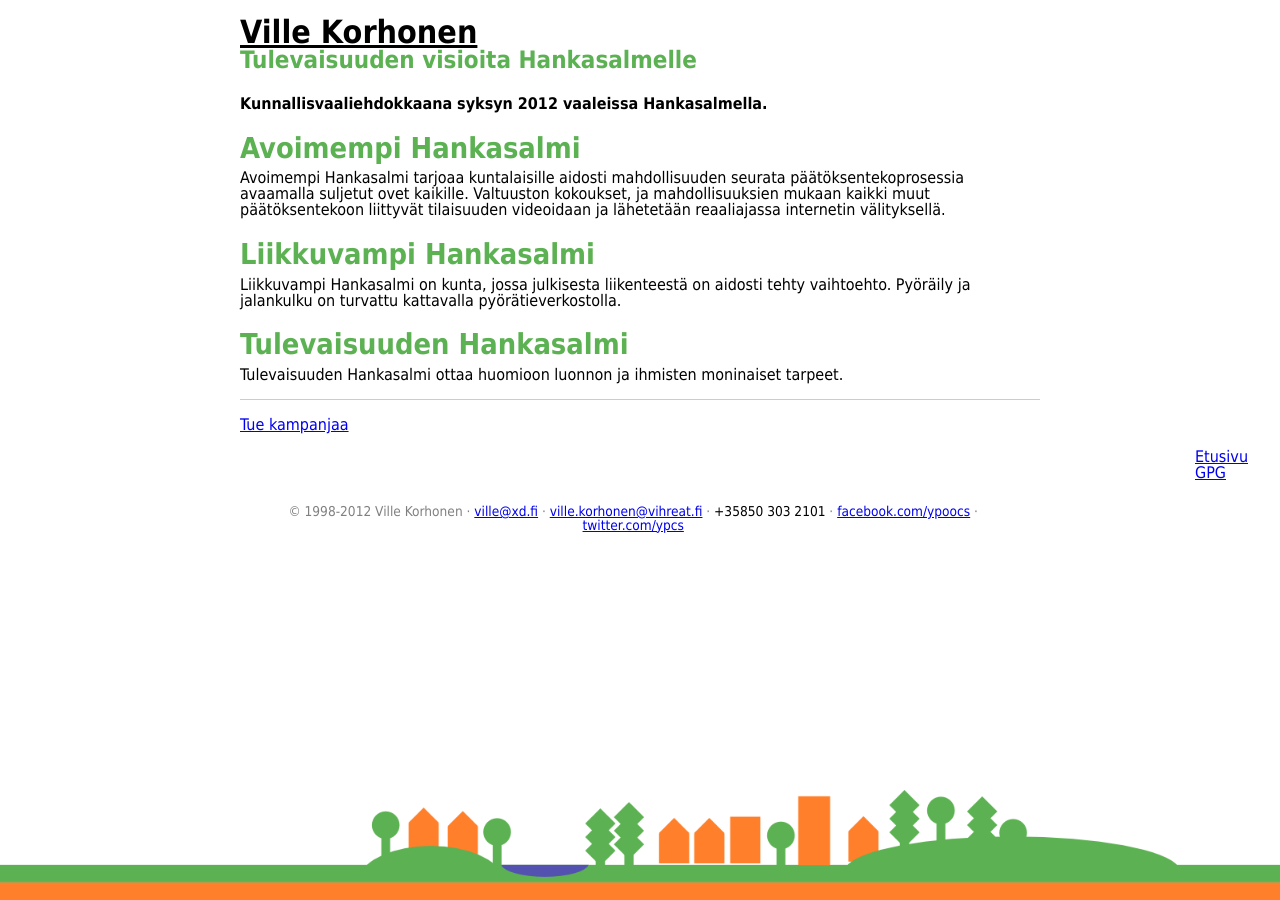
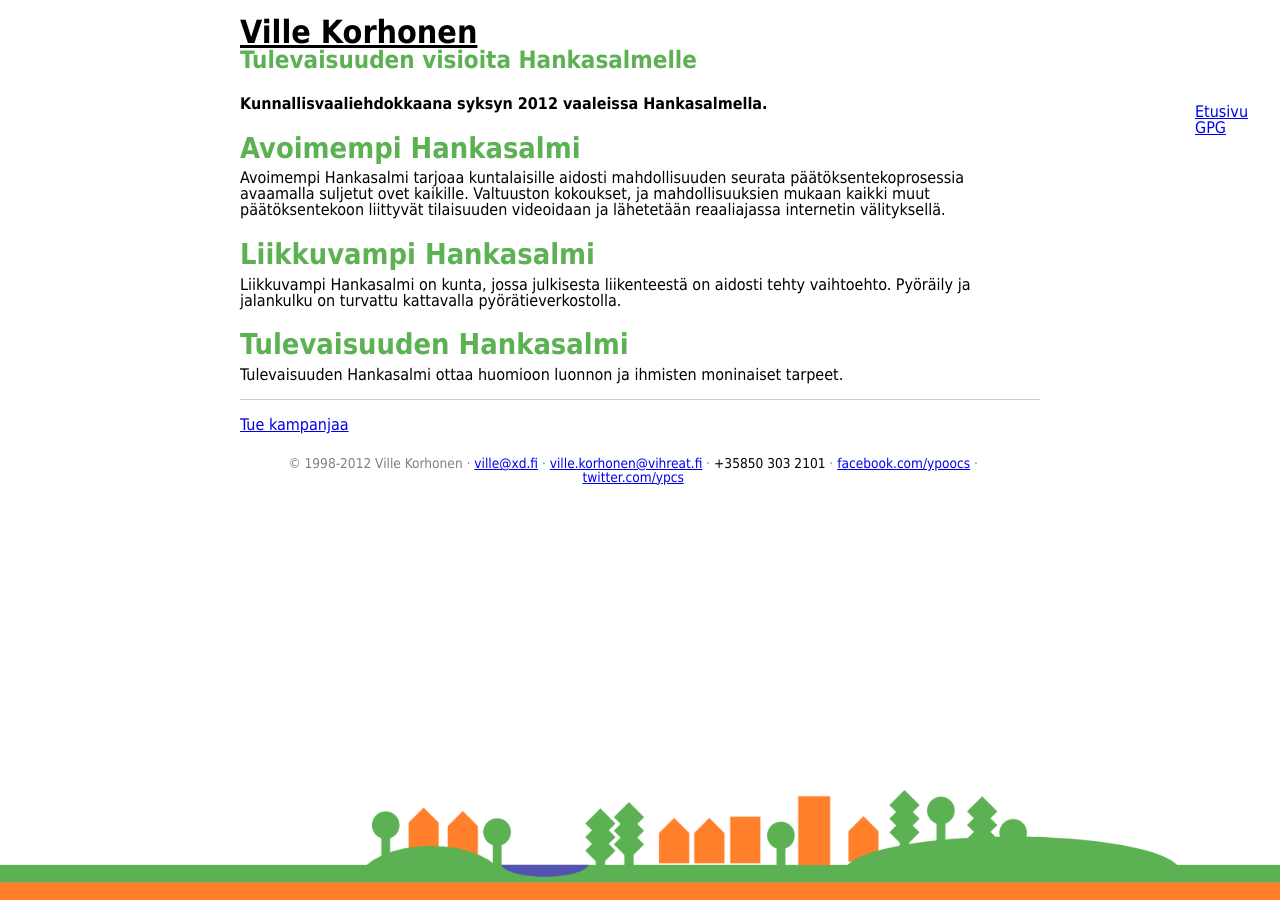
Before and after one commit to annavonzansen/ypcs.github.com, a Jekyll site: the page built from index.html, in a window 1280 px wide. Built offline with Jekyll 4.4.1, drawn with Linux system fonts in a browser that asks for light colours; nearby versions of some CDN libraries; library files that are not in the unit come from our copies; Markdown is read by kramdown in place of the engine named in the settings.

Commit message:
Moved menu to top

```diff
--- a/_layouts/default.html
+++ b/_layouts/default.html
@@ -20,13 +20,13 @@
             </hgroup>
         </header>
 
+        <nav id="mainmenu">
+            {% include menu.html %}
+        </nav>
+
         <div id="main">
             {{ content }}
         </div>
-
-        <nav id="mainmenu">
-            {% include menu.html %}
-        </nav>
 
         <footer>
             {% include footer.html %}
```
